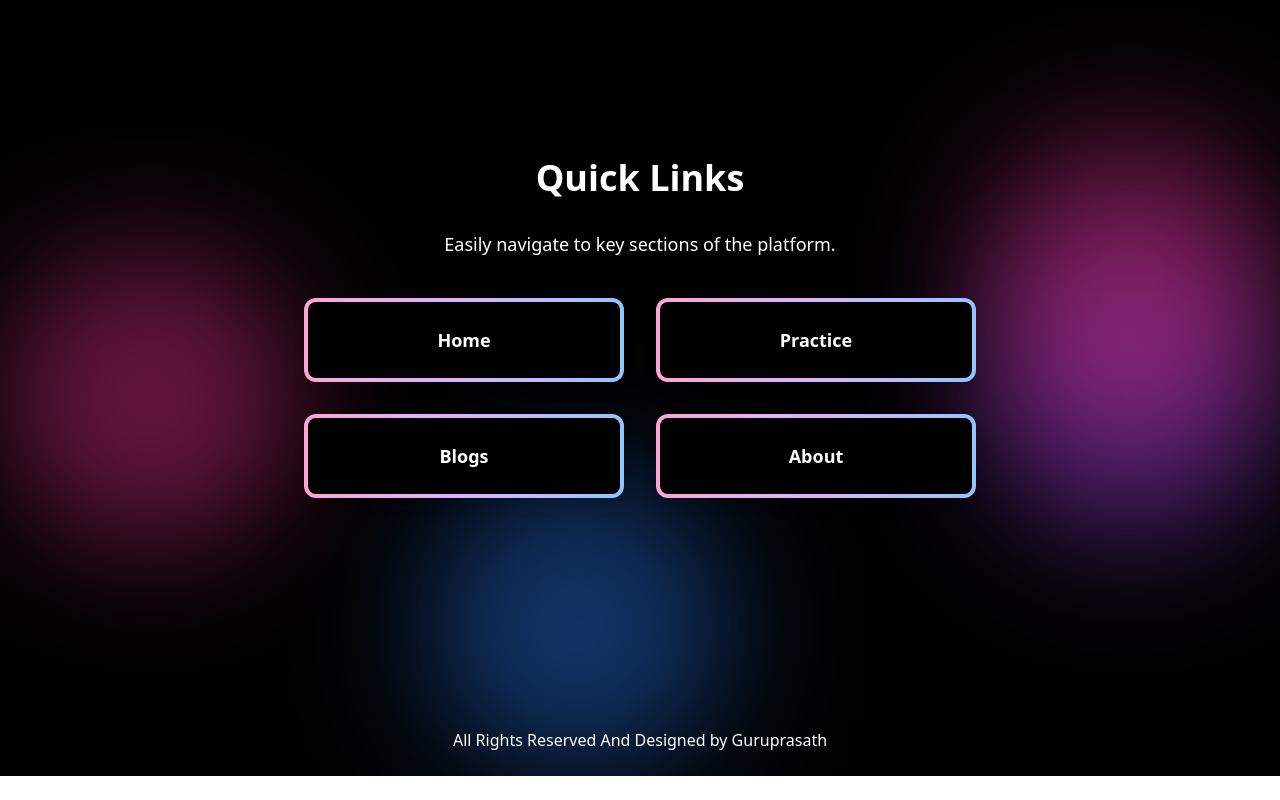
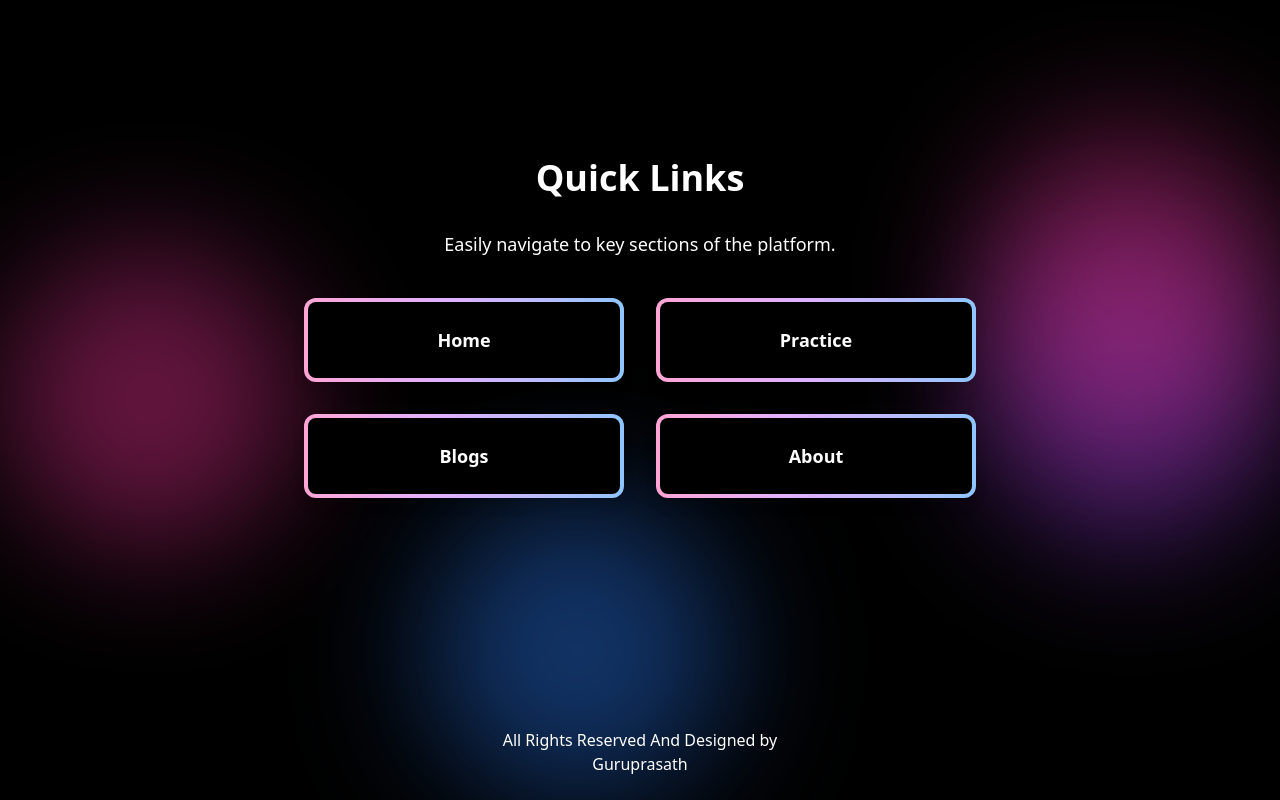
Before and after one commit to adnana56/AIinteview, a React (Vite) app in the folder frontend/: page / in a window 1280 px wide. Shown: the part 1421-2221 px from the top of the page. Before the commit the page ends 2197 px from the top, so only its background shows below. Built offline with nearby package versions, Linux system fonts and the light colour scheme.

Commit message:
Update QuickLinks.jsx
updated the quicklink

```diff
--- a/frontend/src/components/QuickLinks.jsx
+++ b/frontend/src/components/QuickLinks.jsx
@@ -27,7 +27,7 @@ export default function QuickLinksPage() {
 
         </div>
       </div>
-      <p  className=" relative mb-6 flex flex-col items-center justify-center   text-center px-6">All Rights Reserved And Designed by Guruprasath</p>
+      <p  className=" relative mb-6 flex flex-col items-center justify-center   text-center px-6">All Rights Reserved And Designed by <a href="https://www.linkedin.com/in/guruprasath103/" target="new">Guruprasath</a></p>
     </div>
   );
 }
```
